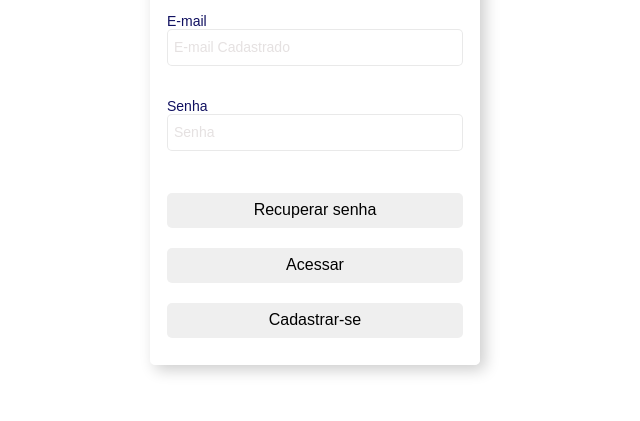
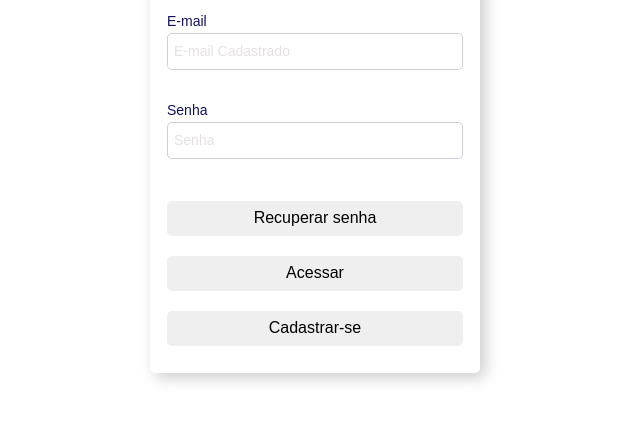
Before and after one commit to carlospph/login, a plain HTML site: page index.html in a window 1280 px wide. Shown: the part 139-560 px from the top of the page, without its empty margins (325-965 px from the left). Drawn offline with Linux system fonts and the light colour scheme.

Commit message:
input e label

```diff
--- a/index.html
+++ b/index.html
@@ -37,7 +37,7 @@
         }
 
         .group-input input{
-            border: 1px solid #cccccc70;
+            border: 1px solid rgba(16,16,96,.2);
             border-radius: 5px;
             height: 37px;
             outline: none;
@@ -53,6 +53,7 @@
         label{
             display: block;
             font-size: 14px;
+            padding: 0 0 4px 0;
         }
 
         .container-buttons{
```
